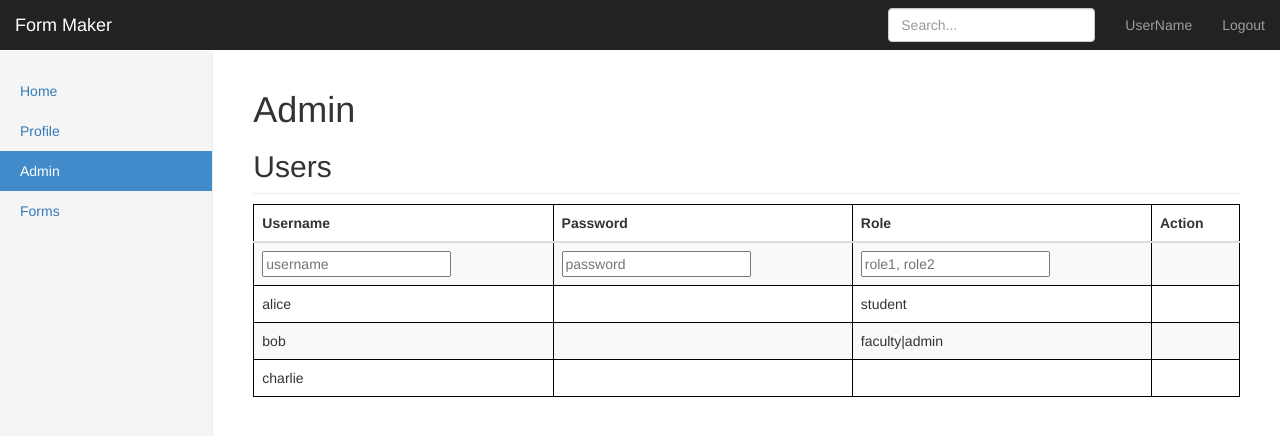
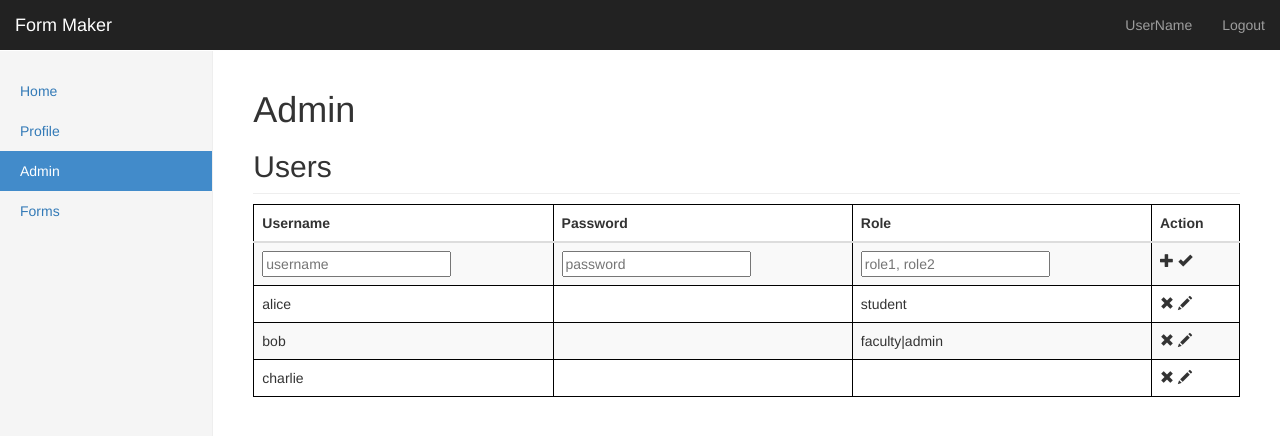
Before and after one commit to mishraMe/WebDevSpring2016, a website: page public/assignment/admin.html in a window 1280 px wide. Drawn offline with nearby package versions, Linux system fonts and the light colour scheme.

Commit message:
added glyphicons and removed search bar from the pages

```diff
--- a/public/assignment/admin.html
+++ b/public/assignment/admin.html
@@ -10,7 +10,7 @@
     <meta name="author" content="">
     <link rel="icon" href="../../favicon.ico">
 
-    <title>Form Maker Registeration</title>
+    <title>Form Maker Admin</title>
 
     <!-- Bootstrap core CSS -->
     <link href="https://maxcdn.bootstrapcdn.com/bootstrap/3.3.6/css/bootstrap.min.css" rel="stylesheet">
@@ -39,9 +39,6 @@
                 <li><a href="#">UserName</a></li>
                 <li><a href="#">Logout</a></li>
             </ul>
-            <form class="navbar-form navbar-right">
-                <input type="text" class="form-control" placeholder="Search...">
-            </form>
         </div>
     </div>
 </nav>
@@ -72,7 +69,7 @@
                     <tbody>
                     <tr>
                         <td>
-                            <input type="text" style="" placeholder="username">
+                            <input type="text" placeholder="username">
                         </td>
                         <td>
                             <input type="text" placeholder="password">
@@ -81,8 +78,8 @@
                             <input type="text" placeholder="role1, role2">
                         </td>
                         <td>
-                            <span class="glyphicons glyphicons-plus-sign"></span>
-                            <span class="glyphicons glyphicons-ok"></span>
+                            <span class="glyphicon glyphicon-plus"></span>
+                            <span class="glyphicon glyphicon-ok"></span>
                         </td>
                     </tr>
                     <tr>
@@ -96,8 +93,8 @@
                             <lable>student</lable>
                         </td>
                         <td>
-                            <span class="glyphicons glyphicons-plus-sign"></span>
-                            <span class="glyphicons glyphicons-ok"></span>
+                            <span class="glyphicon glyphicon-remove"></span>
+                            <span class="glyphicon glyphicon-pencil"></span>
                         </td>
                     </tr>
                     <tr>
@@ -111,8 +108,8 @@
                             <lable>faculty|admin</lable>
                         </td>
                         <td>
-                            <span class="glyphicons glyphicons-plus-sign"></span>
-                            <span class="glyphicons glyphicons-ok"></span>
+                            <span class="glyphicon glyphicon-remove"></span>
+                            <span class="glyphicon glyphicon-pencil"></span>
                         </td>
                     </tr>
                     <tr>
@@ -126,8 +123,8 @@
                             <lable></lable>
                         </td>
                         <td>
-                            <span class="glyphicons glyphicons-plus-sign"></span>
-                            <span class="glyphicons glyphicons-ok"></span>
+                            <span class="glyphicon glyphicon-remove"></span>
+                            <span class="glyphicon glyphicon-pencil"></span>
                         </td>
                     </tr>
                     </tbody>
```
Also changed, not shown: public/assignment/home.html (+1 -1 lines), public/assignment/login.html (+3 -6 lines), public/assignment/profile.html (+2 -5 lines).
